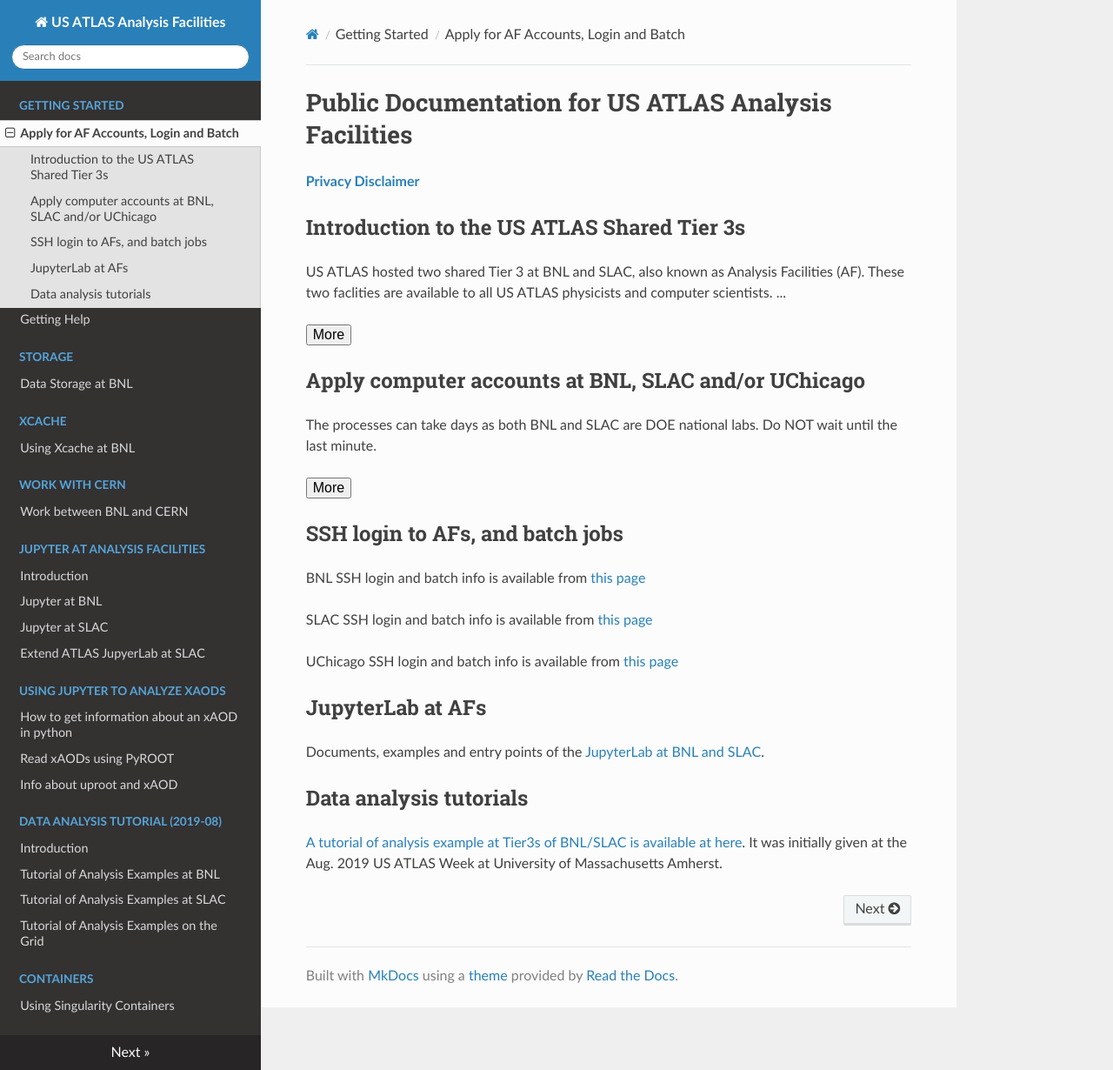
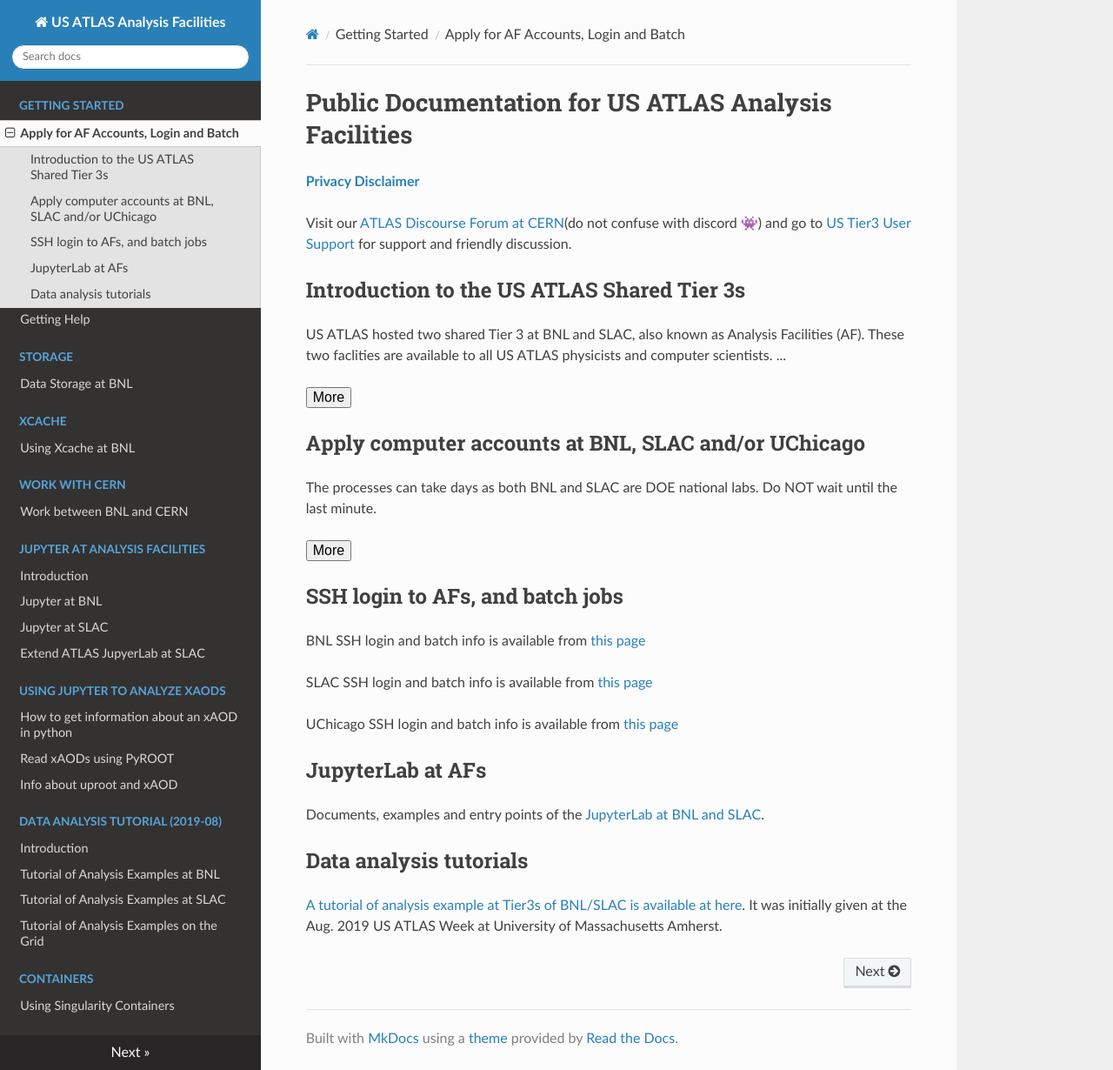
Before and after one commit to usatlas/AFdocs, an MkDocs documentation site: the page built from tier3docs/README.md, in a window 1280 px wide and 1230 px high. Shown: the whole window at 87% size. Built offline with MkDocs 1.6.1, drawn with Linux system fonts in a browser that asks for light colours; nearby versions of some CDN libraries.

Commit message:
Update README.md

```diff
--- a/tier3docs/README.md
+++ b/tier3docs/README.md
@@ -8,6 +8,8 @@
 # Public Documentation for US ATLAS Analysis Facilities
 
 <b>[Privacy Disclaimer](privacyDisclaimer)</b>
+
+Visit our [ATLAS Discourse Forum at CERN](https://atlas-talk.web.cern.ch/)(do not confuse with discord 👾) and go to [US Tier3 User Support](https://atlas-talk.web.cern.ch/c/us-tier-3-user-support/11) for support and friendly discussion.
 
 ## Introduction to the US ATLAS Shared Tier 3s
 US ATLAS hosted two shared Tier 3 at BNL and SLAC, also known as Analysis Facilities (AF). These
```
